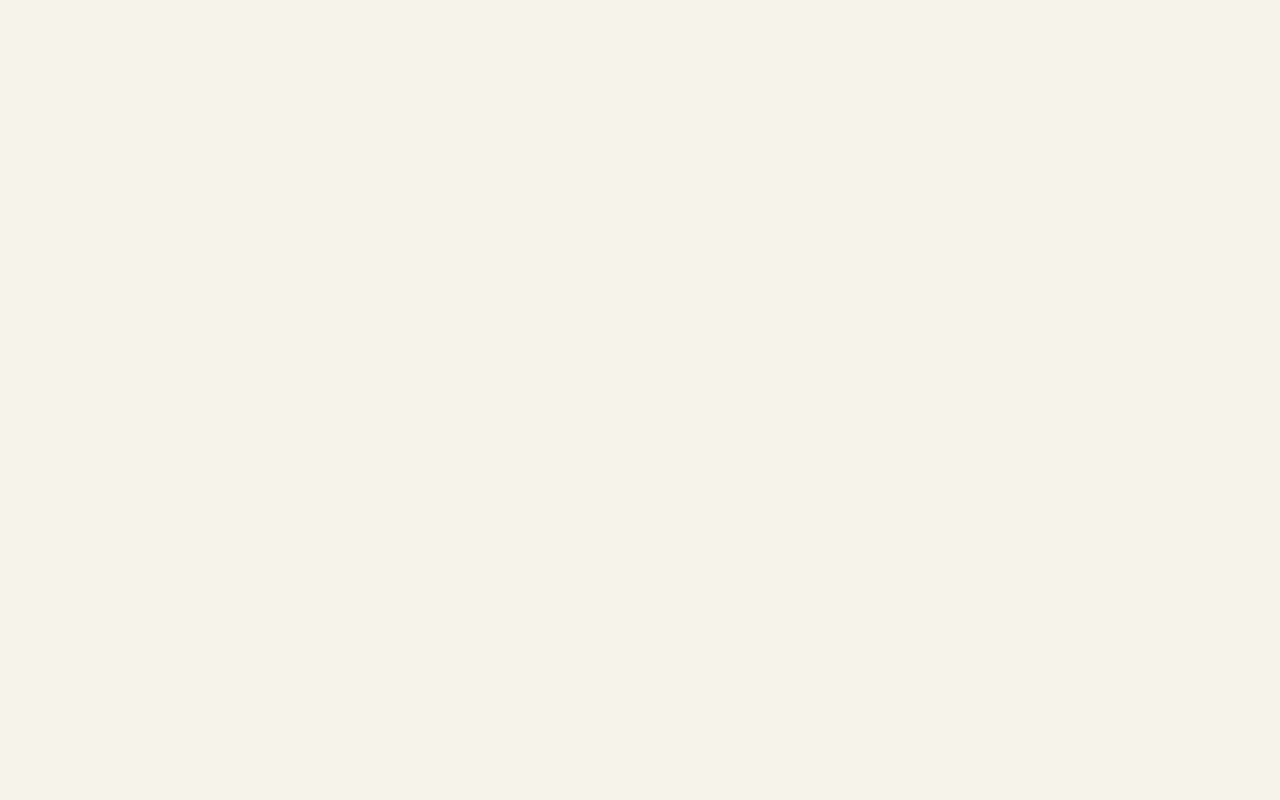
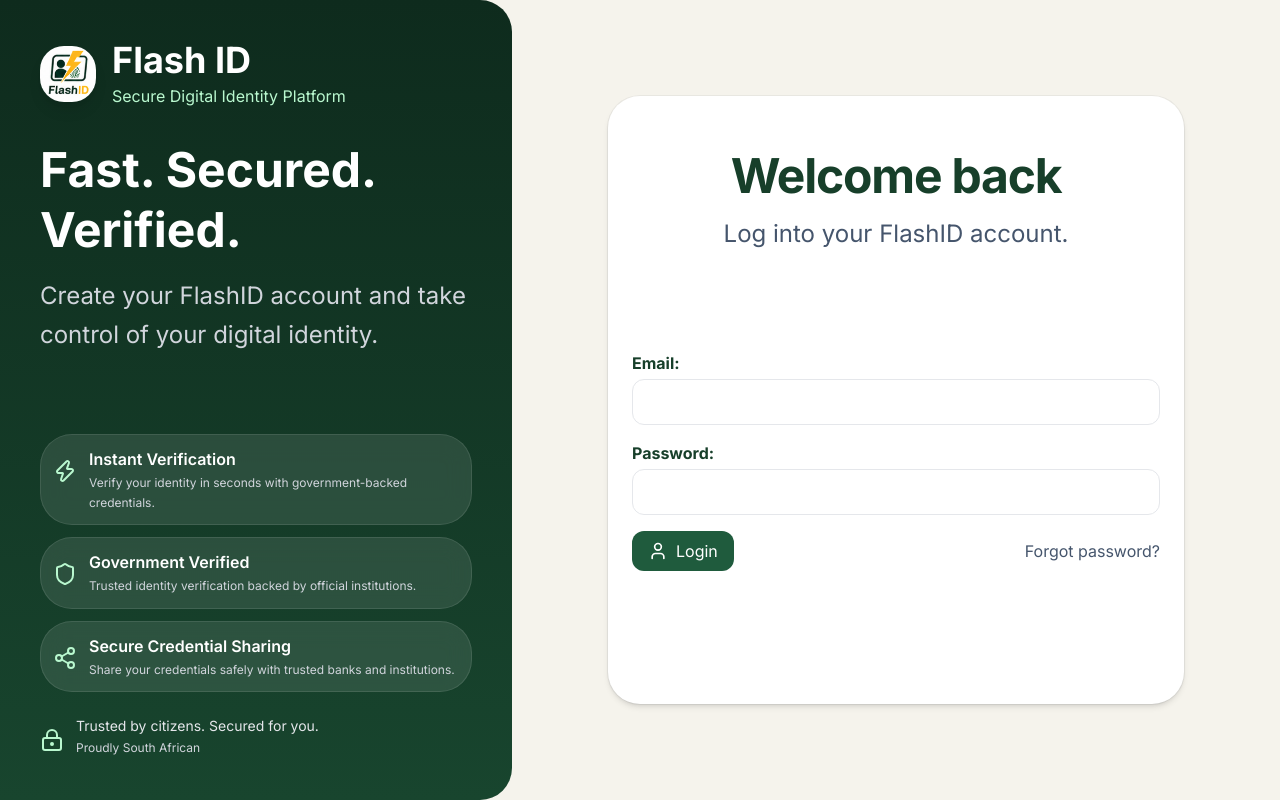
Before and after one commit to COS301-SE-2026/South-African-Digital-ID-Wallet, a Next.js app in the folder web/: page / in a window 1280 px wide. Built offline with nearby package versions, Linux system fonts and the light colour scheme.

Commit message:
final login on app/page.tsx

```diff
--- a/web/src/app/page.tsx
+++ b/web/src/app/page.tsx
@@ -1,7 +1,15 @@
+import { AuthSidebar, LoginCard } from '@/components/organisms'
+
 export default function Home() {
   return (
-    <main className="flex min-h-screen items-center justify-center bg-background text-foreground">
-      <h1 className="text-4xl font-bold text-primary-green"></h1>
+    <main className="min-h-screen bg-[#F5F3EC] text-[#173F2A]">
+      <div className="flex min-h-screen flex-col lg:flex-row">
+        <AuthSidebar />
+
+        <div className="flex flex-1 items-center justify-center px-6 py-10 sm:px-8 lg:px-10 xl:px-14">
+          <LoginCard className="w-full max-w-xl min-h-[34rem] lg:min-h-[38rem]" />
+        </div>
+      </div>
     </main>
   )
 }
```
